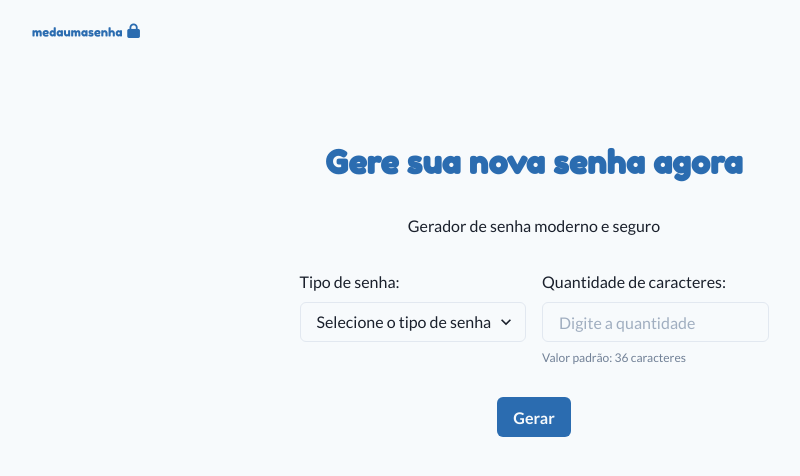
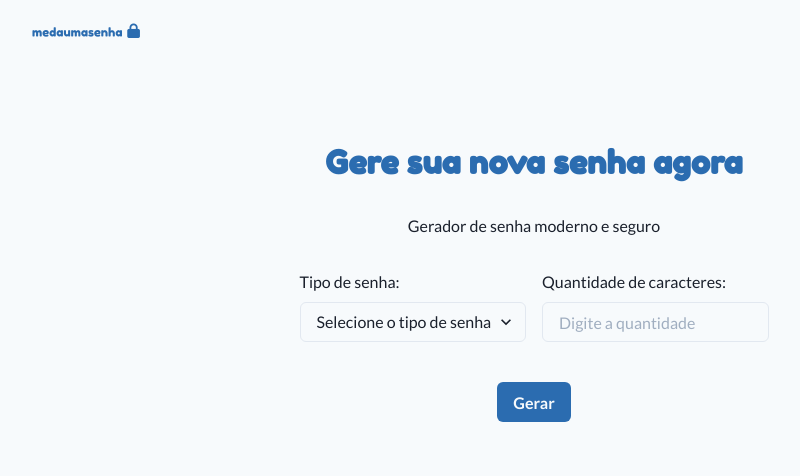
Before and after one commit to wcardosos/medaumasenha, a Next.js app: page / in a window 1280 px wide. Shown: the top 476 px of the page, without its empty margins (106-906 px from the left). Built offline with nearby package versions, Linux system fonts and the light colour scheme.

Commit message:
feat(components/Form) Add numeric password validation

```diff
--- a/src/components/Form.tsx
+++ b/src/components/Form.tsx
@@ -15,6 +15,10 @@ import {
 import { Formik, Field } from 'formik';
 import * as Yup from 'yup';
 
+interface IFormValues {
+  type: string
+  quantity: number | null
+}
 interface IFormProps {
   // eslint-disable-next-line no-unused-vars
   onSubmit: (type: string, quantity: number | null) => void
@@ -25,12 +29,31 @@ const passwordGeneratorSchema = Yup.object().shape({
   quantity: Yup
     .number()
     .nullable()
-    .min(6, 'Valor mínimo: 6 caracteres')
-    .max(36, 'Valor máximo: 36 caracteres')
+    .when('type', {
+      is: 'alpha',
+      then: Yup
+        .number()
+        .nullable()
+        .min(6, 'Valor mínimo: 6 caracteres')
+        .max(36, 'Valor máximo: 36 caracteres'),
+    })
+    .when('type', {
+      is: 'numeric',
+      then: Yup
+        .number()
+        .nullable()
+        .min(6, 'Valor mínimo: 6 caracteres')
+        .max(16, 'Valor máximo: 16 caracteres'),
+    })
     .optional(),
 });
 
 export default function Form({ onSubmit }: IFormProps) {
+  const helperTexts = {
+    alpha: 'Valor padrão: 36 caracteres',
+    numeric: 'Valor padrão: 16 caracteres',
+  };
+
   return (
     <Box as="form">
       <Formik
@@ -38,12 +61,17 @@ export default function Form({ onSubmit }: IFormProps) {
           type: '',
           quantity: null,
         }}
-        onSubmit={(values) => {
+        onSubmit={(values: IFormValues) => {
           onSubmit(values.type, values.quantity);
         }}
         validationSchema={passwordGeneratorSchema}
       >
-        {({ errors, touched, submitForm }) => (
+        {({
+          errors,
+          touched,
+          values,
+          submitForm,
+        }) => (
           <VStack spacing="8">
             <Stack direction={['column', 'row']} spacing="4">
               <Field name="type" touched={touched.type}>
@@ -77,7 +105,7 @@ export default function Form({ onSubmit }: IFormProps) {
                         <FormHelperText
                           fontSize={[10, 12]}
                         >
-                          Valor padrão: 36 caracteres
+                          {values.type && helperTexts[values.type]}
                         </FormHelperText>
 
                       )}
```
Also changed, not shown: 1 other file (tests, documents, lock files or other folders).
